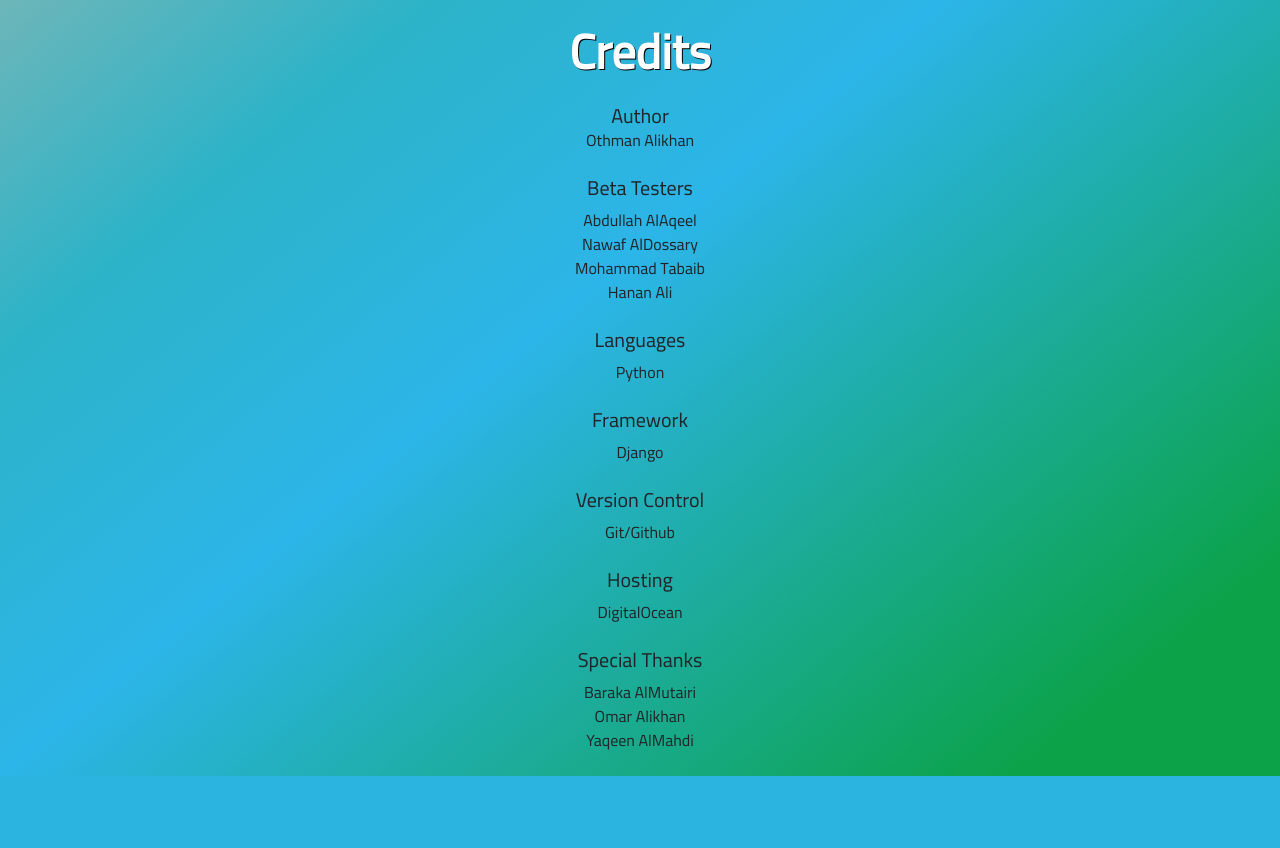
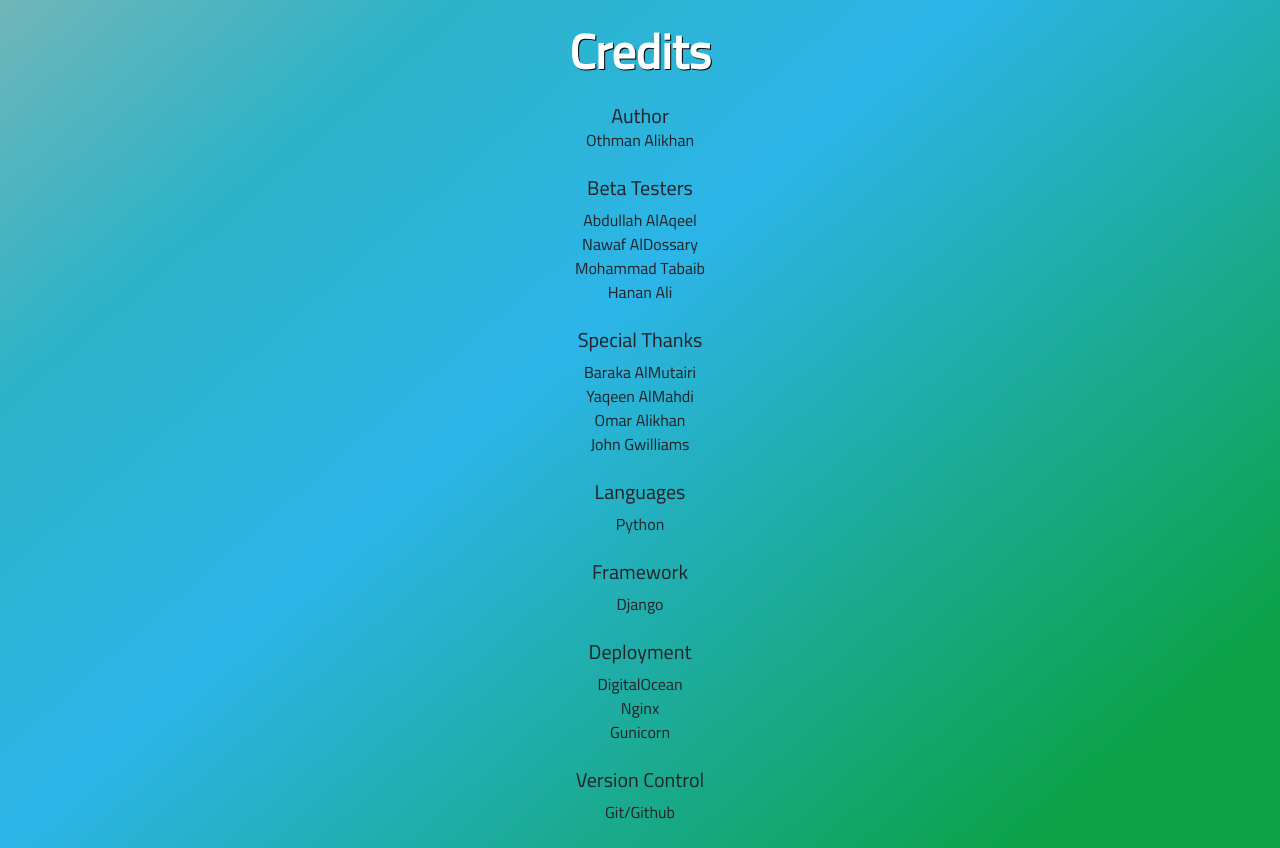
Before and after one commit to othmanalikhan-apps/project_vote, a Django app: page /about in a window 1280 px wide. Shown: the part 275-1123 px from the top of the page. Before the commit the page ends 1051 px from the top, so only its background shows below. Run offline with Django 3.2, Linux system fonts and the light colour scheme; the visitor is signed in with stand-in values (Sample User, id 1); some libraries are stand-ins or nearby versions.

Commit message:
Updated the content on about.html

```diff
--- a/vote/qa/templates/qa/about.html
+++ b/vote/qa/templates/qa/about.html
@@ -35,6 +35,12 @@
             Mohammad Tabaib<br>
             Hanan Ali<br>
 
+            <h5 class="pt-4">Special Thanks</h5>
+            Baraka AlMutairi<br>
+            Yaqeen AlMahdi<br>
+            Omar Alikhan<br>
+            John Gwilliams<br>
+
             <h5 class="pt-4">Languages</h5>
             Python<br>
 
@@ -42,16 +48,13 @@
             <h5 class="pt-4">Framework</h5>
             Django<br>
 
+            <h5 class="pt-4">Deployment</h5>
+            DigitalOcean<br>
+            Nginx<br>
+            Gunicorn<br>
+
             <h5 class="pt-4">Version Control</h5>
             Git/Github<br>
-
-            <h5 class="pt-4">Hosting</h5>
-            DigitalOcean<br>
-
-            <h5 class="pt-4">Special Thanks</h5>
-            Baraka AlMutairi<br>
-            Omar Alikhan<br>
-            Yaqeen AlMahdi<br>
         </div>
     </div>
 </div>
--- a/vote/qa/templates/qa/loaderio.html
+++ b/vote/qa/templates/qa/loaderio.html
@@ -1 +1 @@
-loaderio-ad8533bc9cc7cfa43ff3c457b5c245e1
+loaderio-ae2586bc9cc7cfa43ff3c457b5c245e5
```
